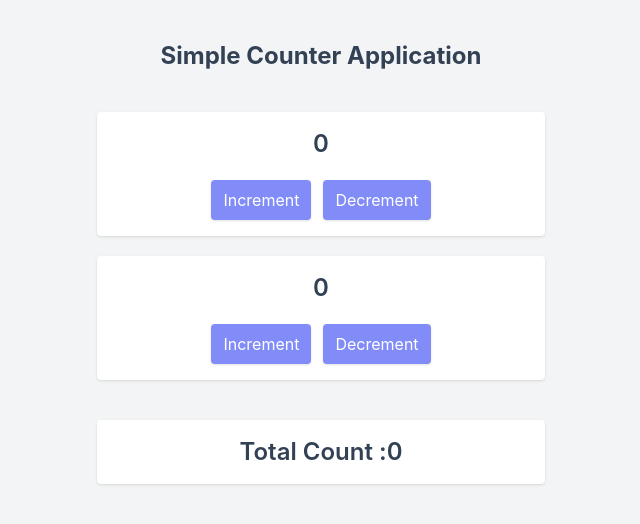
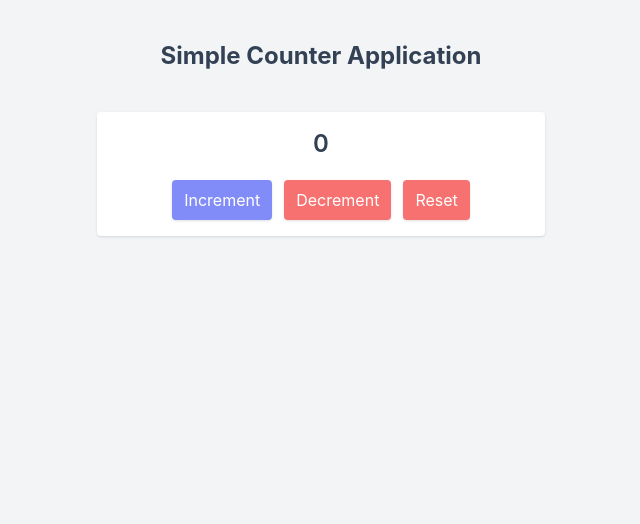
Before and after one commit to Jobayerrahman/Only-Redux, a React (Create React App) app: page / in a window 1280 px wide. Shown: the top 524 px of the page, without its empty margins (319-959 px from the left). Built offline with nearby package versions, Linux system fonts and the light colour scheme.

Commit message:
Simple single counter with redux state management

```diff
--- a/package.json
+++ b/package.json
@@ -16,6 +16,7 @@
     "axios": "^1.4.0",
     "react": "^18.2.0",
     "react-dom": "^18.2.0",
+    "react-redux": "^8.1.3",
     "react-scripts": "^5.0.1",
     "redux": "^4.2.1",
     "redux-logger": "^3.0.6",
--- a/src/App.js
+++ b/src/App.js
@@ -1,57 +1,11 @@
-import logo from './logo.svg';
 import './App.css';
-import Stats from './components/Stats';
-import { useState } from 'react';
 import Counter from './components/Counter';
-
-// initial state
-
-const initialState = [
-  {
-      id: 1,
-      count: 0,
-  },
-  {
-      id: 2,
-      count: 0,
-  },
-];
+import store from './redux/store';
+import { Provider } from 'react-redux';
 
 function App() {
-  const [count, setCount] = useState(initialState);
-
-
-  const totalCount = () =>{
-    return count.reduce((total,counter)=> total + counter.count, 0)
-  }
-
-  const increment = (id) =>{
-    const updatedState = count.map((count)=>{
-      if(count.id === id){
-        return{
-          ...count,
-          count: count.count + 1,
-        }
-      }
-      return {...count}
-    })
-    setCount(updatedState);
-  }
-
-  const decrement = (id) =>{
-    const updatedState = count.map((count)=> {
-      if(count.id === id){
-        return{
-          ...count,
-          count: count.count - 1,
-        }
-      }
-      return {...count}
-    })
-    setCount(updatedState);
-  }
-
   return (
+    <Provider store= {store}>
       <div className="App">
         <div class="w-screen h-screen p-10 bg-gray-100 text-slate-700">
 
@@ -60,26 +14,11 @@ function App() {
               </h1>
 
               <div class="max-w-md mx-auto mt-10 space-y-5">
-                  {count.map((count)=> (
-                    <Counter
-                      key={count.id}
-                      id={count.id}
-                      count={count.count}
-                      increment={increment}
-                      decrement={decrement}
-                    />
-                  ))}
-            </div>
-
-            <div class="max-w-md mx-auto mt-10 space-y-5">
-                <div
-                    class="p-4 h-auto flex flex-col items-center justify-center space-y-5 bg-white rounded shadow"
-                >
-                  <Stats count={totalCount()} />
+                    <Counter/>
               </div>
         </div>
       </div>
-    </div>
+    </Provider>
   );
 }
 
--- a/src/components/Button.js
+++ b/src/components/Button.js
@@ -1,8 +1,8 @@
 
-export default function Button({children, handler}){
+export default function Button({children, handler,increment}){
     return (
             <button
-                class="bg-indigo-400 text-white px-3 py-2 rounded shadow"
+                class={`${increment ? "bg-indigo-400" : "bg-red-400"} text-white px-3 py-2 rounded shadow`}
                 onClick={handler}
             >
                 {children}
--- a/src/components/Counter.js
+++ b/src/components/Counter.js
@@ -1,13 +1,31 @@
+import { useDispatch, useSelector } from "react-redux";
+import { incrementCounter, decrementCounter, resetCounter } from "../redux/counter/actions";
+import Count from "./Count";
 import Button from "./Button";
-import Count from "./Count";
 
-export default function Counter({id,increment,count,decrement}){
+export default function Counter(){
+    const count = useSelector((state)=> state.value);
+    const dispatch = useDispatch();
+
+    const incrementHandler = () =>{
+        dispatch(incrementCounter());2
+    }
+
+    const decrementHandler = () =>{
+        dispatch(decrementCounter());
+    }
+
+    const resetHandler = () =>{
+        dispatch(resetCounter());
+    }
+
     return(
         <div class="p-4 h-auto flex flex-col items-center justify-center space-y-5 bg-white rounded shadow">
             <Count count={count}/>
             <div class="flex space-x-3">
-                <Button handler={() => increment(id) }>Increment</Button>
-                <Button handler={() => decrement(id) }>Decrement</Button>
+                <Button handler={incrementHandler} increment>Increment</Button>
+                <Button handler={decrementHandler} decrement>Decrement</Button>
+                <Button handler={resetHandler} reset>Reset</Button>
             </div>
         </div>
     )
--- a/src/components/Stats.js
+++ /dev/null
@@ -1,8 +0,0 @@
-export default function Stats({count}){
-    return(
-        <div className="flex">
-            <div class="text-2xl font-semibold">Total Count : </div>
-            <div class="text-2xl font-semibold"> {count} </div>
-        </div>
-    )
-}
--- /dev/null
+++ b/src/redux/counter/actionIndentifire.js
@@ -0,0 +1,3 @@
+export const Increment = "Increment";
+export const Decrement = "Decrement";
+export const Reset     = "Reset";
--- /dev/null
+++ b/src/redux/counter/actions.js
@@ -0,0 +1,20 @@
+import { Increment, Decrement, Reset } from "./actionIndentifire";
+
+
+export const incrementCounter  = () =>{
+    return{
+        type: Increment
+    }
+}
+
+export const decrementCounter = () =>{
+    return{
+        type: Decrement
+    }
+}
+
+export const resetCounter = () =>{
+    return{
+        type: Reset
+    }
+}
--- /dev/null
+++ b/src/redux/counter/reducer.js
@@ -0,0 +1,30 @@
+import { Decrement, Increment, Reset } from "./actionIndentifire";
+
+const initialState ={
+        value: 0,
+}
+
+const reducer = (state = initialState, action)=>{
+    switch (action.type) {
+        case Increment:
+            return{
+                ...state,
+                value: state.value + 1
+            }
+        case Decrement:
+            return{
+                ...state,
+                value: state.value - 1
+            }
+        case Reset:
+            return{
+                ...state,
+                value: 0
+            }
+
+        default:
+            return state;
+    }
+}
+
+export default reducer;
--- /dev/null
+++ b/src/redux/store.js
@@ -0,0 +1,6 @@
+import { createStore } from "redux";
+import coutnerReducer from "./counter/reducer";
+
+const store = createStore(coutnerReducer);
+
+export default store;
```
Also changed, not shown: Redux/Counter/count.js (deleted, +0 -66 lines), 1 other file (tests, documents, lock files or other folders). Lines whose indentation alone changed are shown as unchanged.
